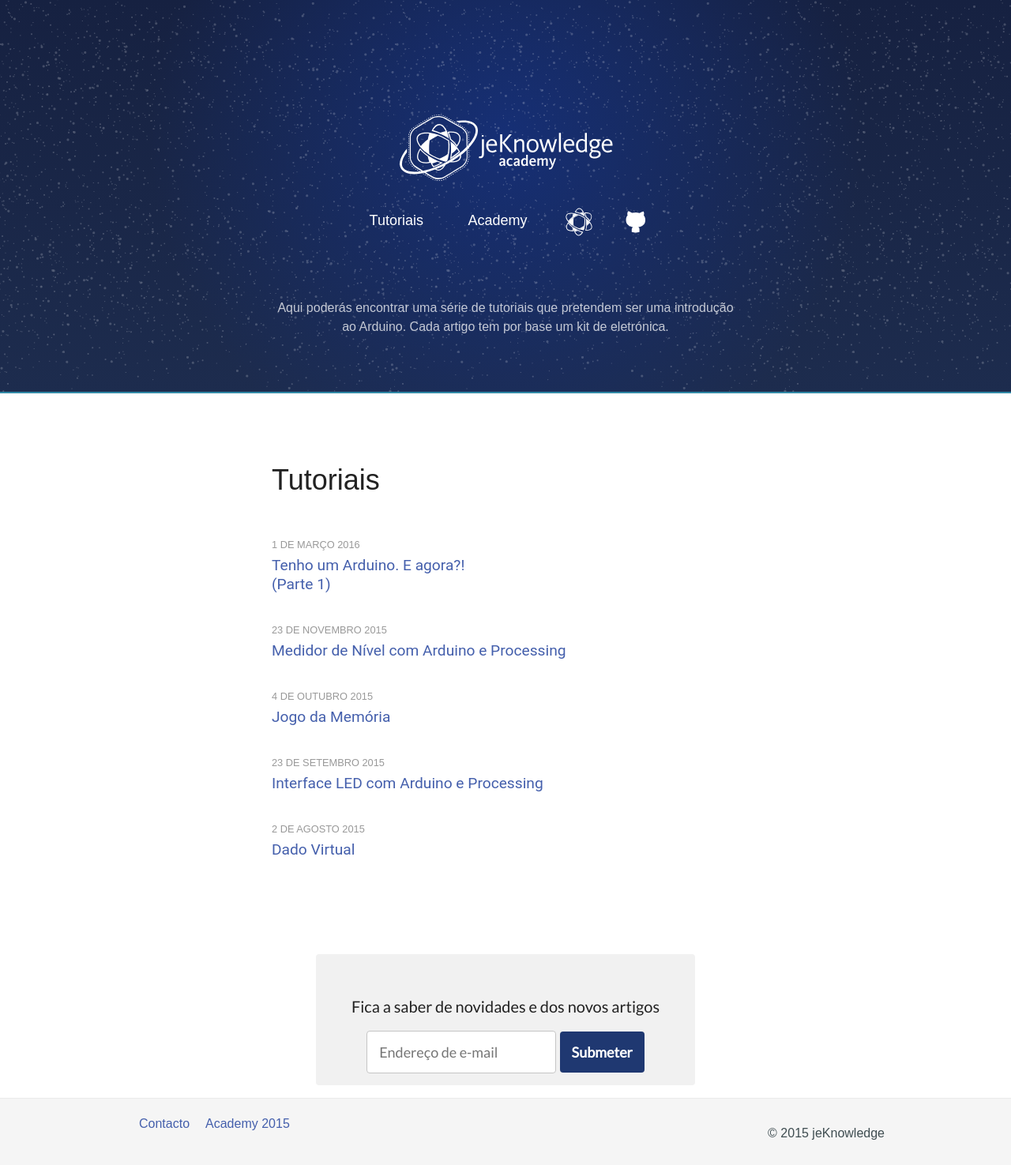
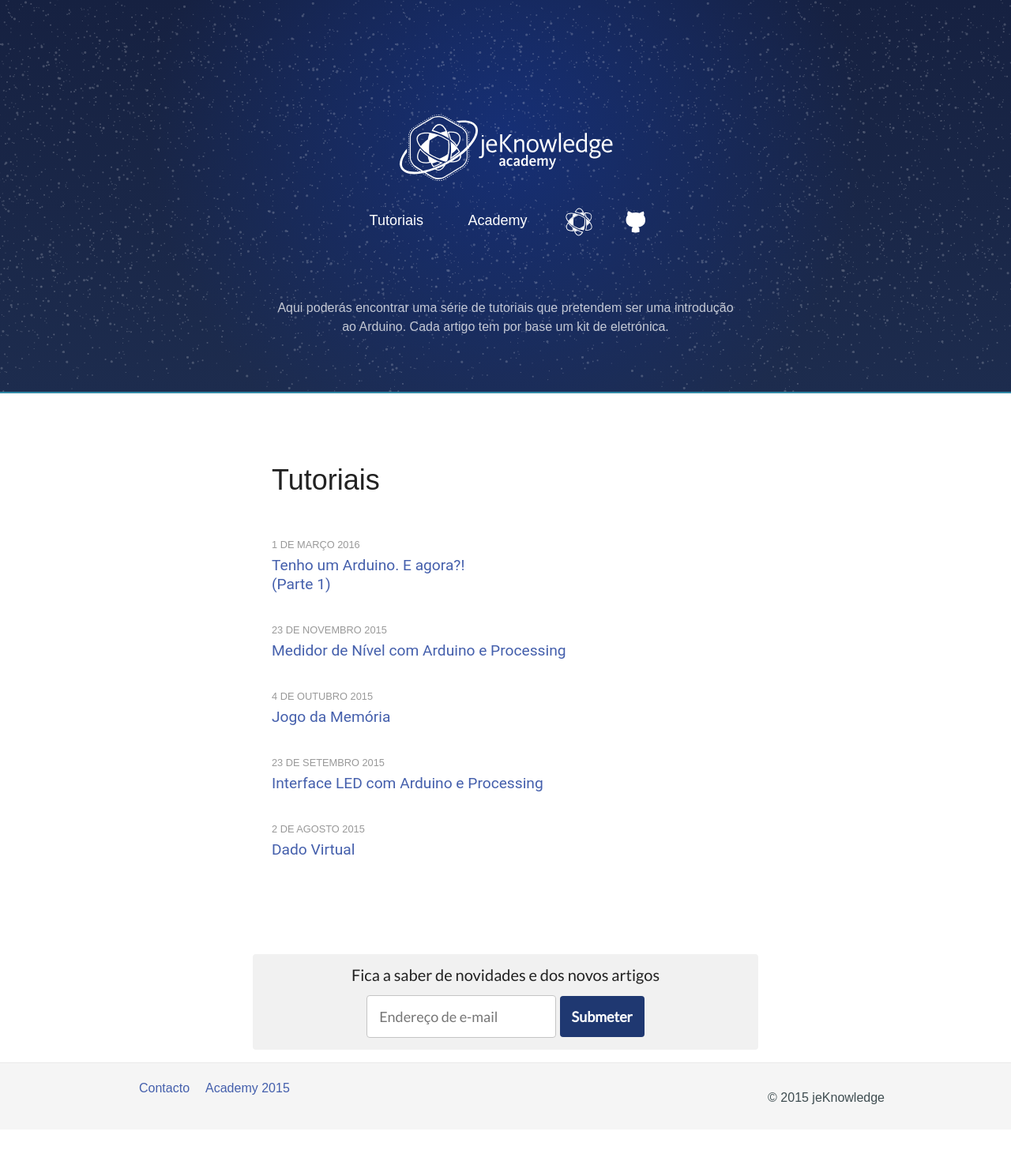
Before and after one commit to jeKnowledge/academy-articles, a Jekyll site: the page built from index.html, in a window 1280 px wide. Shown: the whole page at 79% size. Built offline with Jekyll 4.4.1, drawn with Linux system fonts in a browser that asks for light colours; comment, search, counter and statistics services are not loaded; after the commit the page ends 1430 px from its top, so only the background shows below that.

Commit message:
academy logos update

```diff
--- a/_includes/newsletter.html
+++ b/_includes/newsletter.html
@@ -4,6 +4,12 @@
 	<link href='http://fonts.googleapis.com/css?family=Lato&subset=latin,latin-ext' rel='stylesheet' type='text/css'>
 
 <style type="text/css">
+#mc_embed_signup,h3 {
+	margin: initial;
+	margin-bottom: 15px;
+}
+
+
 	#mc_embed_signup input.mce_inline_error {
         border: 2px solid #C32929 !important;
     }
@@ -13,7 +19,7 @@
     border-radius: 4px !important ;
         background-color: inherit !important;
     color: #C32929 !important;
-    margin: 1em 0 1em 0 !important;
+    margin: 1em 0 0 0 !important;
 }
 
     #mce-success-response{
@@ -50,7 +56,7 @@
 #mc_embed_signup {
     text-align: center;
     background-color: #F1F1F1;
-    max-width:30em;
+    max-width:40em;
     margin:auto;
 }
 
--- a/css/style.css
+++ b/css/style.css
@@ -221,8 +221,10 @@
     -ms-transform: scale(0.7);
     -o-transform: scale(0.7);
     transform: scale(0.7);
-    width: 299px;
-    height: 116px;
+    width: 243px;
+    height: 249px;
+    background-image: url('/academy-articles/img/jkacademylogo_mobile.svg');
+
   }
 
   p {
```
Also changed, not shown: img/academylogo_simple.svg (added), img/jkacademylogo_mobile.svg (added).
